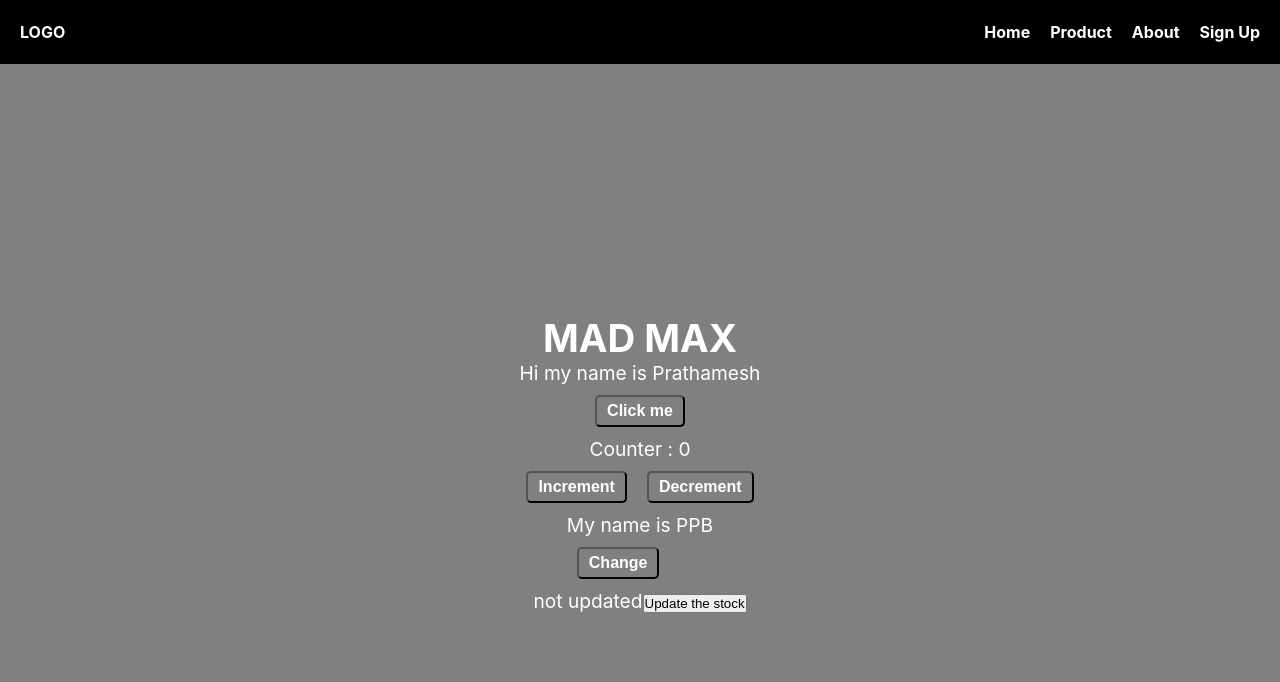
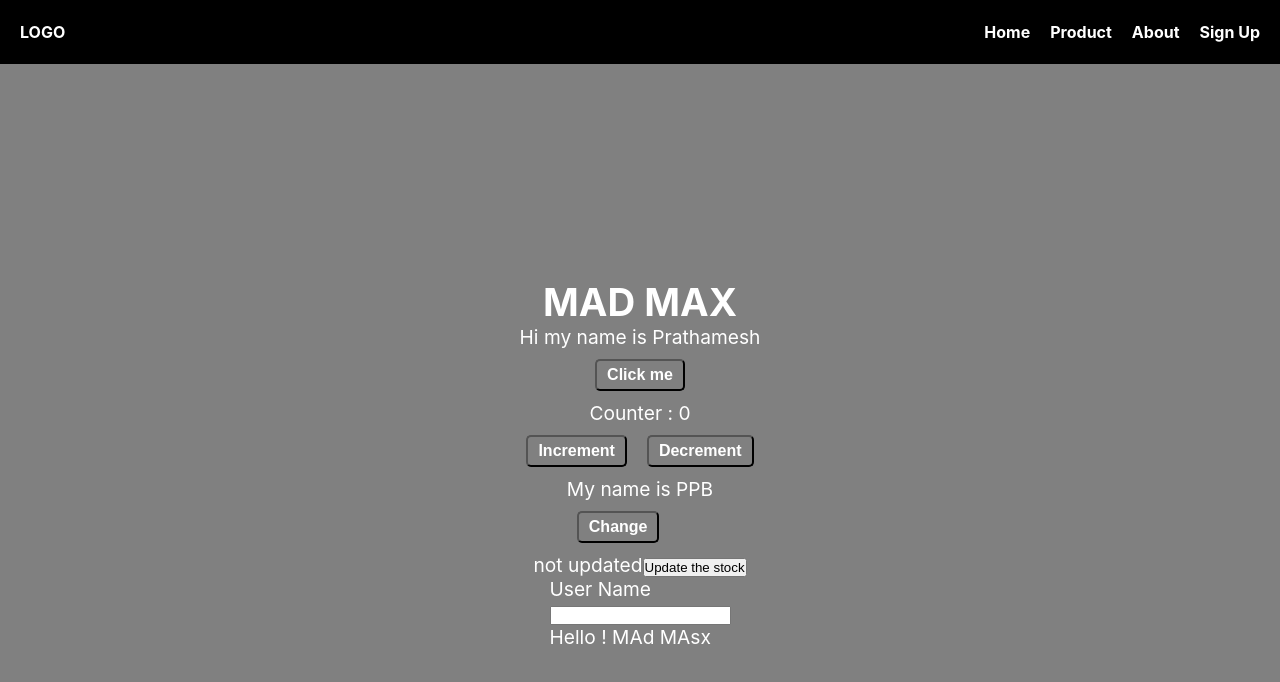
Before and after one commit to Chappu12/React-JS, a React (Create React App) app: page / in a window 1280 px wide. Shown: the top 682 px of the page. Built offline with nearby package versions, Linux system fonts and the light colour scheme.

Commit message:
learning two way binding

```diff
--- a/src/App.jsx
+++ b/src/App.jsx
@@ -12,10 +12,16 @@ const App = () => {
     const ele = <h1>MAD MAX</h1>
     const [first, setfirst] = useState("PPB")
     const [stock, setStock] = useState("not updated")
+    const [username, setUserName] = useState('MAd MAsx')
     // useEffect(() => {
     //     setStock("updated"); // we must use useEffect outside the return jsx
     // })
     // const [flag, setflag] = useState(0)
+
+    const handleNameChange = () => {
+
+    }
+
     return (
         <>
             {/* <Router>
@@ -76,6 +82,15 @@ const App = () => {
                         setStock('updated')
                     }}>Update the stock</button>
                 </div>
+                <div>
+                    <dl>
+                        <dt>User Name</dt>
+                            <dd>
+                                <input type="text" />
+                            </dd>
+                    </dl>
+                    <p>Hello ! {username}</p>
+                </div>
             </div>
         </>
     )
```
